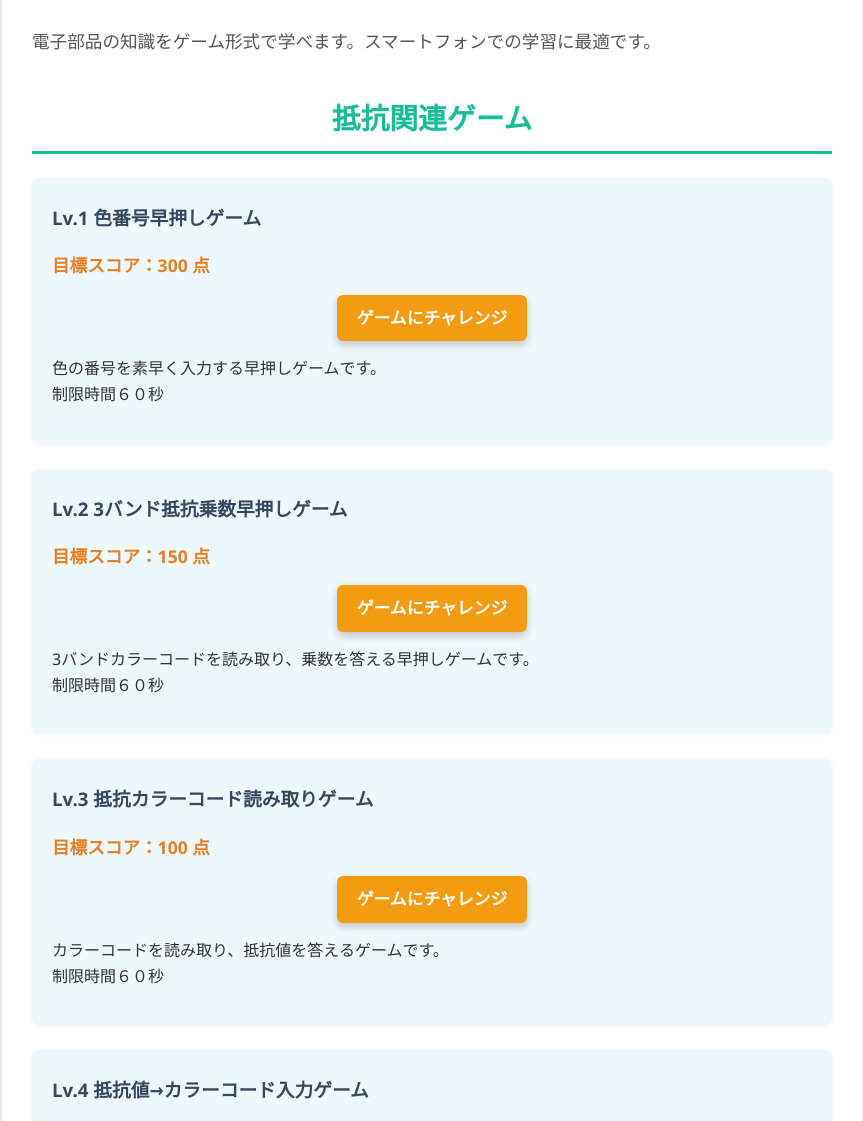
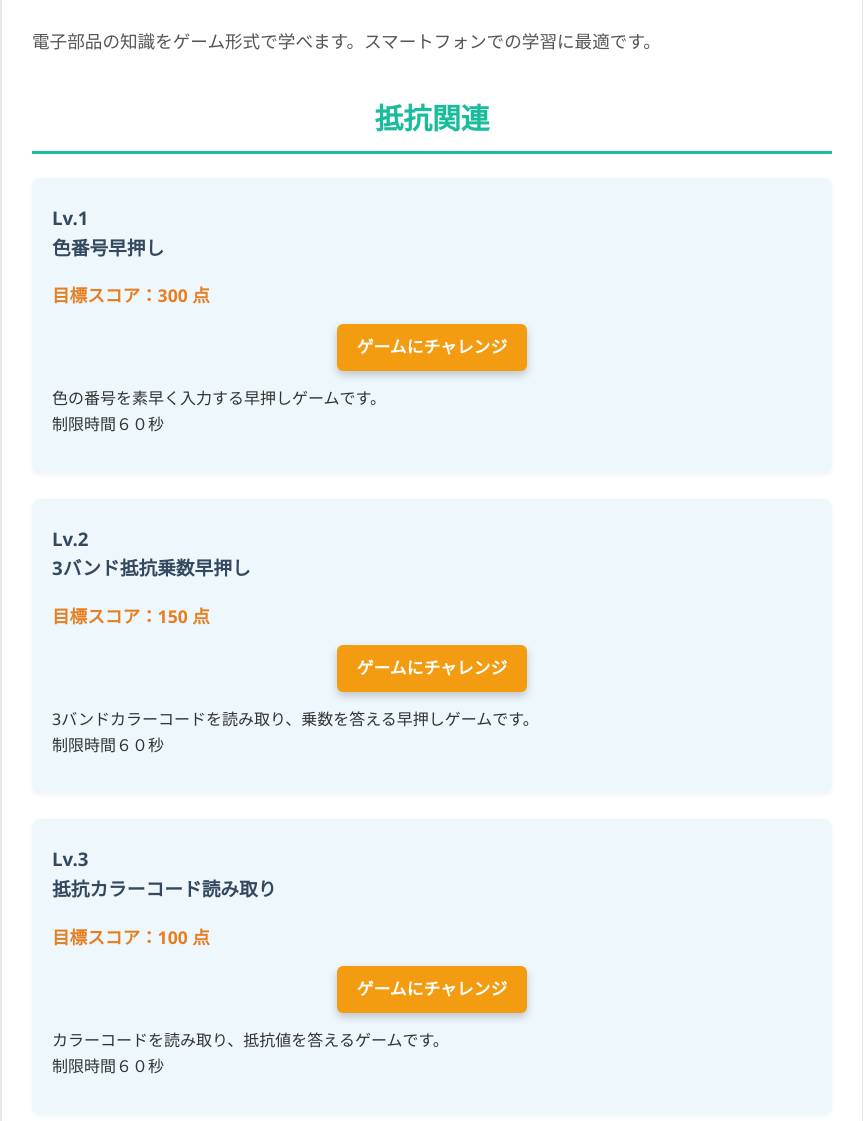
Before and after one commit to E-TechKB/Elec_SET_portal, a plain HTML site: page index.html in a window 1280 px wide. Shown: the part 126-1247 px from the top of the page, without its empty margins (208-1071 px from the left). Drawn offline with Linux system fonts and the light colour scheme.

Commit message:
Update index.html

```diff
--- a/index.html
+++ b/index.html
@@ -14,44 +14,44 @@
             電子部品の知識をゲーム形式で学べます。スマートフォンでの学習に最適です。
         </p>
 
-        <h2>抵抗関連ゲーム</h2>
+        <h2>抵抗関連</h2>
         <ul>
             <li>
-                <h3>Lv.1 色番号早押しゲーム</h3>
+                <h3>Lv.1<br>色番号早押し</h3>
                 <p class="score-goal">目標スコア：300 点</p>
                 <a class="game-link-button" href="https://e-techkb.github.io/Color_Number/" target="_blank" rel="noopener noreferrer">ゲームにチャレンジ</a>
                 <p class="game-description">色の番号を素早く入力する早押しゲームです。<br>制限時間６０秒</p>
             </li>
             <li>
-                <h3>Lv.2 3バンド抵抗乗数早押しゲーム</h3>
+                <h3>Lv.2<br>3バンド抵抗乗数早押し</h3>
                 <p class="score-goal">目標スコア：150 点</p>
                 <a class="game-link-button" href="https://e-techkb.github.io/3band_ColorToValue/" target="_blank" rel="noopener noreferrer">ゲームにチャレンジ</a>
                 <p class="game-description">3バンドカラーコードを読み取り、乗数を答える早押しゲームです。<br>制限時間６０秒</p>
             </li>
             <li>
-                <h3>Lv.3 抵抗カラーコード読み取りゲーム</h3>
+                <h3>Lv.3<br>抵抗カラーコード読み取り</h3>
                 <p class="score-goal">目標スコア：100 点</p>
                 <a class="game-link-button" href="https://e-techkb.github.io/ColorToValue" target="_blank" rel="noopener noreferrer">ゲームにチャレンジ</a>
                 <p class="game-description">カラーコードを読み取り、抵抗値を答えるゲームです。<br>制限時間６０秒</p>
             </li>
             <li>
-                <h3>Lv.4 抵抗値→カラーコード入力ゲーム</h3>
+                <h3>Lv.4<br>抵抗値→カラーコード入力</h3>
                 <p class="score-goal">目標スコア：100 点</p>
                 <a class="game-link-button" href="https://e-techkb.github.io/ValueToColor" target="_blank" rel="noopener noreferrer">ゲームにチャレンジ</a>
                 <p class="game-description">抵抗値に合うカラーコードを入力するゲームです。<br>制限時間６０秒</p>
             </li>
         </ul>
 
-        <h2>コンデンサ関連ゲーム</h2>
+        <h2>コンデンサ関連</h2>
         <ul>
             <li>
-                <h3>Lv.1 コンデンサコード読み取りゲーム</h3>
+                <h3>Lv.1<br>コンデンサコード読み取り</h3>
                 <p class="score-goal">目標スコア：100 点</p>
                 <a class="game-link-button" href="https://e-techkb.github.io/NumToCap" target="_blank" rel="noopener noreferrer">ゲームにチャレンジ</a>
                 <p class="game-description">コンデンサコードを読み取り、静電容量を数値で入力するゲームです。<br>制限時間６０秒</p>
             </li>
             <li>
-                <h3>Lv.2 コンデンサコード入力ゲーム</h3>
+                <h3>Lv.2<br>コンデンサコード入力</h3>
                 <p class="score-goal">目標スコア：100 点</p>
                 <a class="game-link-button" href="https://e-techkb.github.io/CapToNum" target="_blank" rel="noopener noreferrer">ゲームにチャレンジ</a>
                 <p class="game-description">静電容量に合うコンデンサコードを入力するゲームです。<br>制限時間６０秒</p>
```
